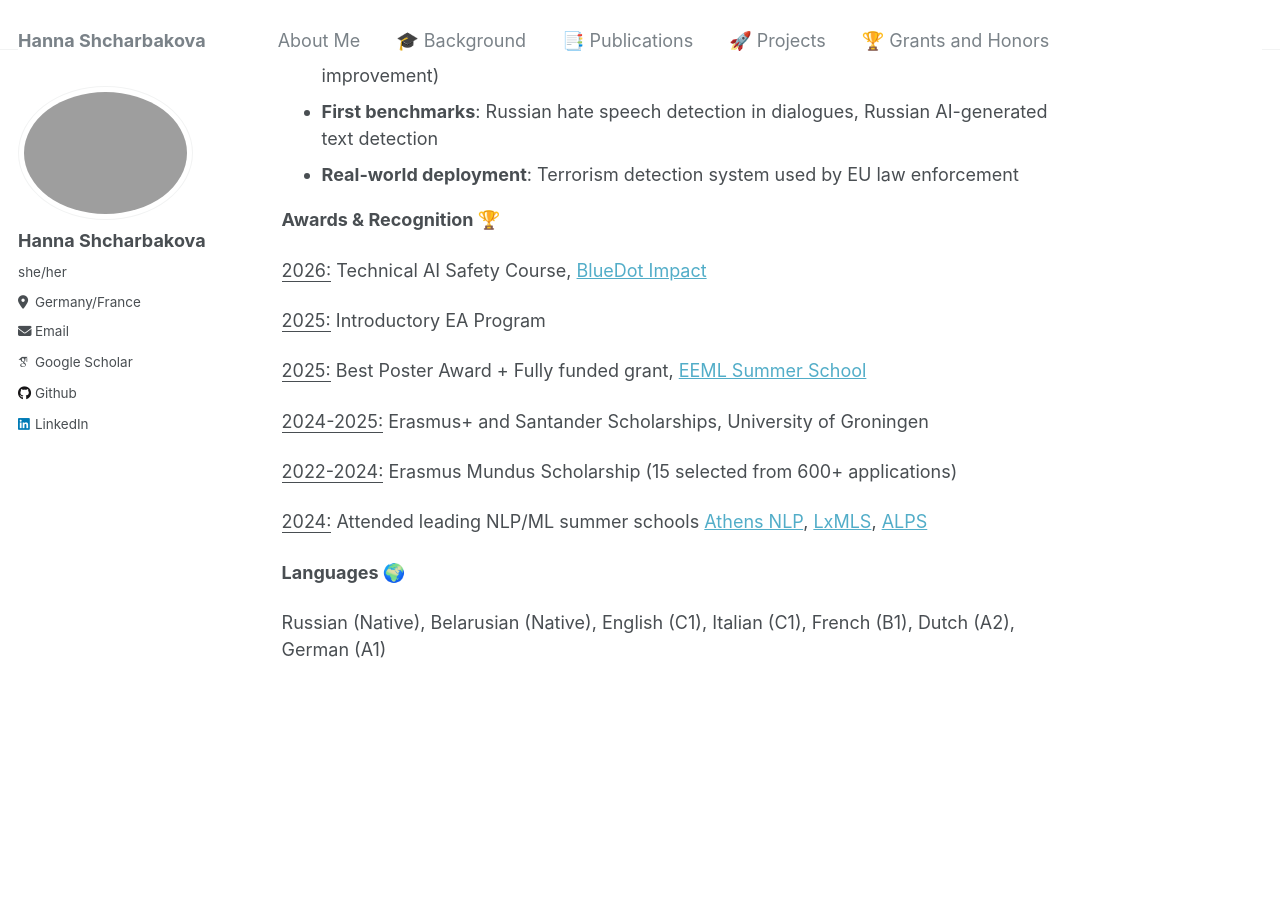
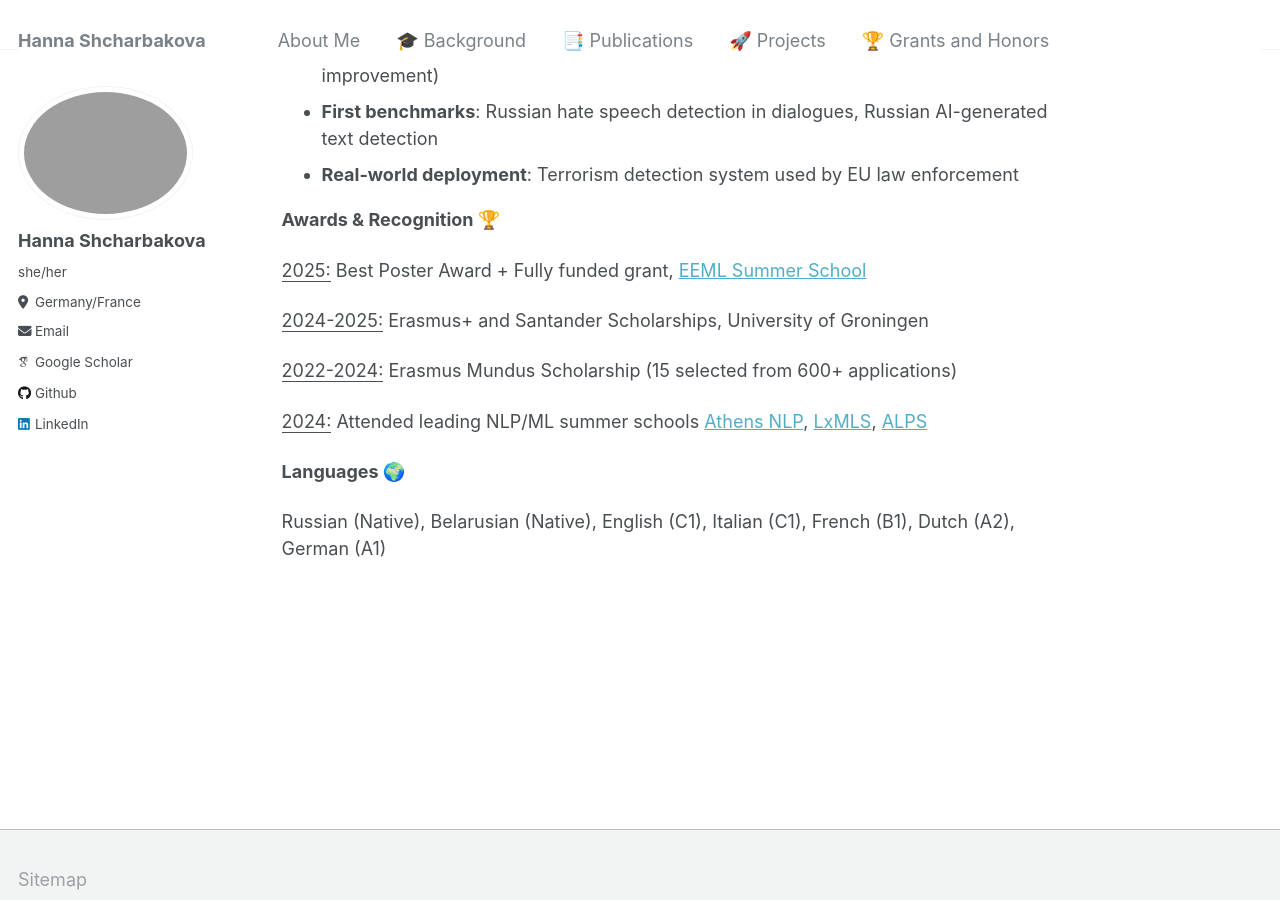
Before and after one commit to Aniezka/aniezka.github.io, a Jekyll site: the page built from background/index.md, in a window 1280 px wide and 900 px high, scrolled down 1317 px. Built offline with Jekyll 4.4.1, drawn with Linux system fonts in a browser that asks for light colours; some web fonts are replaced.

Commit message:
Remove outdated awards from recognition section
Removed outdated awards from the recognition section.

```diff
--- a/background/index.md
+++ b/background/index.md
@@ -39,10 +39,6 @@ Multilingual NLP, Disinfromation, AI Safety, Responsible AI
 
 **Awards & Recognition 🏆**
 
-<u>2026:</u> Technical AI Safety Course, [BlueDot Impact](https://www.bluedot.org/)
-
-<u>2025:</u> Introductory EA Program
-
 <u>2025:</u> Best Poster Award + Fully funded grant, [EEML Summer School](https://www.eeml.eu/)
 
 <u>2024-2025:</u> Erasmus+ and Santander Scholarships, University of Groningen
```
